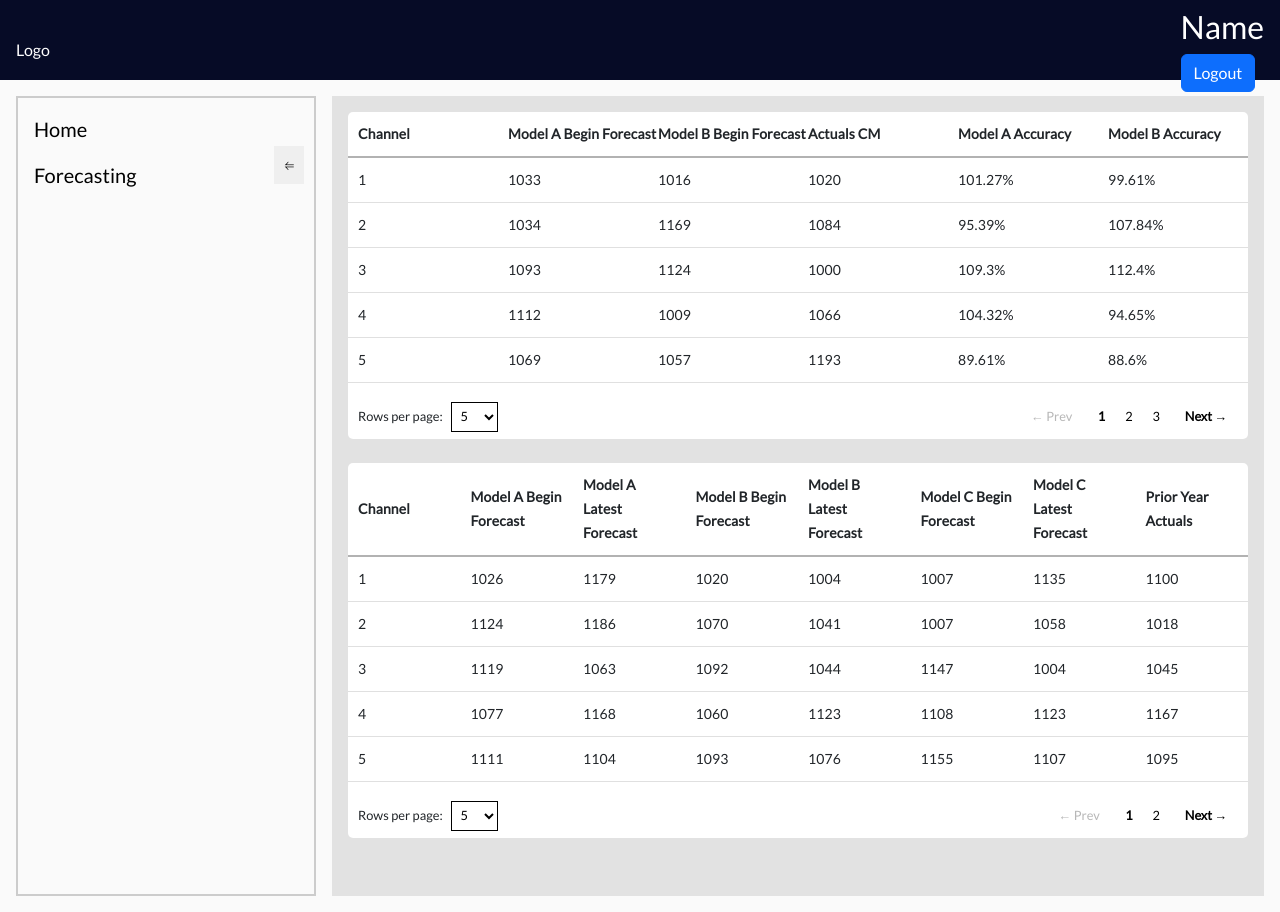
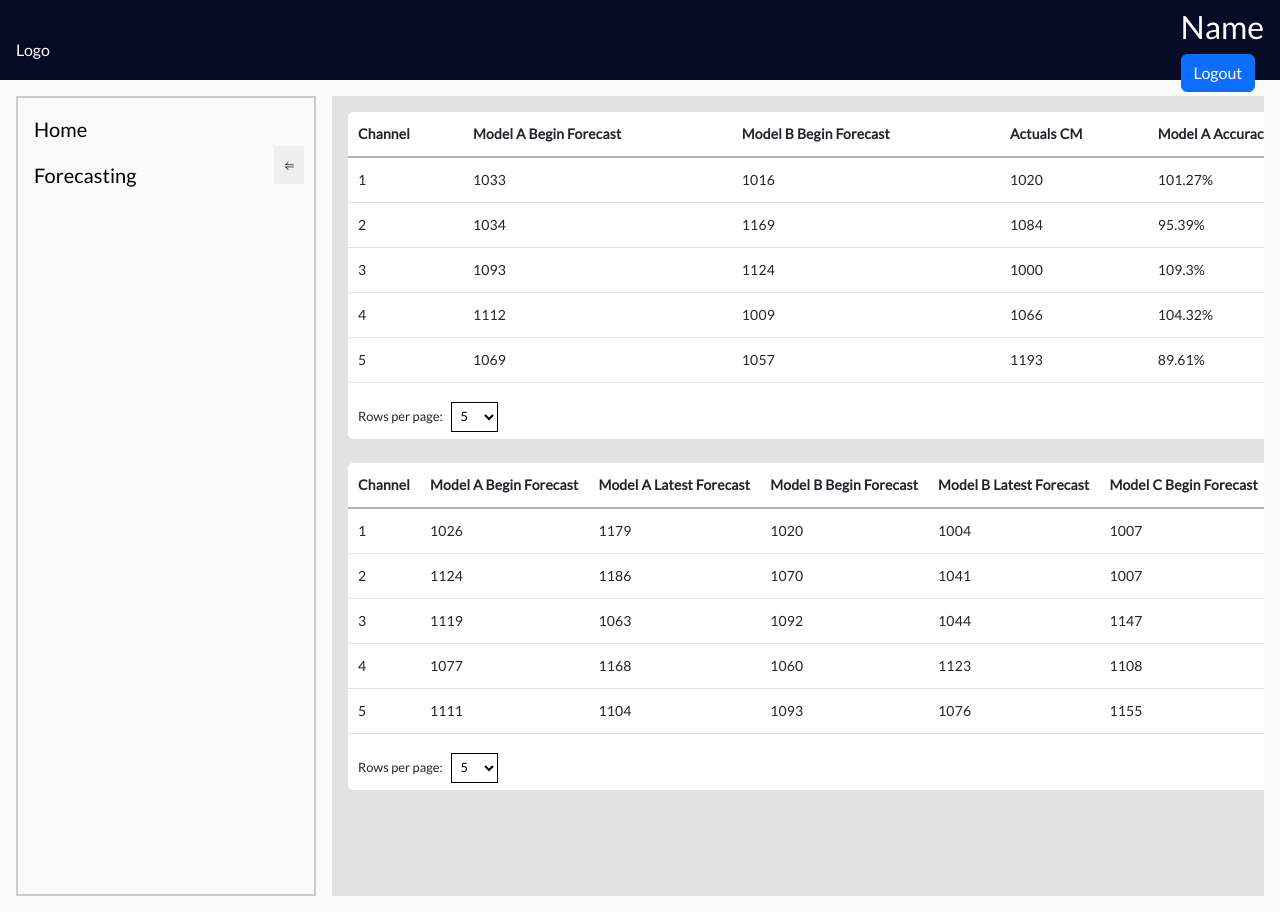
Before and after one commit to Rollins434/testdashboard, a React (Create React App) app: page / in a window 1280 px wide. Built offline with nearby package versions, Linux system fonts and the light colour scheme; what chartjs-plugin-zoom would draw is missing.

Commit message:
feat: table responsiveness

```diff
--- a/src/pages/Home.js
+++ b/src/pages/Home.js
@@ -1,4 +1,4 @@
-import React from "react";
+import React, { useLayoutEffect, useRef, useState } from "react";
 import "./Home.scss";
 import CustomScatterChart from "../components/CustomScatterChart";
 import SidebarAccordion from "../components/SidebarAccordion";
@@ -19,6 +19,22 @@ import {
 // import Sidebar from '../components/Sidebar'
 
 const Home = () => {
+  const [size, setSize] = useState(0);
+  const containerRef = useRef(null);
+
+  useLayoutEffect(() => {
+    function updateSize() {
+      if (!containerRef.current) return;
+      const containerWidth = containerRef.current.offsetWidth;
+      setSize(containerWidth);
+    }
+
+    window.addEventListener("resize", updateSize);
+    return () => {
+      window.removeEventListener("resize", updateSize);
+    };
+  }, []);
+
   return (
     <div className="home">
       {/* <Sidebar/>
@@ -32,19 +48,23 @@ const Home = () => {
       {/* <FanChartB/> */}
 
       {/* <FanChartWithRestrictions /> */}
-      <div style={{ display: "block" }}>
+      <div ref={containerRef} style={{ display: "block" }}>
         <SimpleTable
           columns={forecastAccuracyColumns}
           data={forecastAccuracyData}
-          styleOptions={{ fixedTableLayout: true }}
+          styleOptions={{
+            fixedTableLayout: size > 768 ? true : false,
+            wrapHeaders: true,
+          }}
         />
-
         <br />
-
         <SimpleTable
           columns={forecastModelComparisonColumns}
           data={forecastModelComparisonData}
-          styleOptions={{ wrapHeaders: true, fixedTableLayout: true }}
+          styleOptions={{
+            fixedTableLayout: size > 768 ? true : false,
+            wrapHeaders: size > 768 ? true : false,
+          }}
         />
       </div>
 
```
